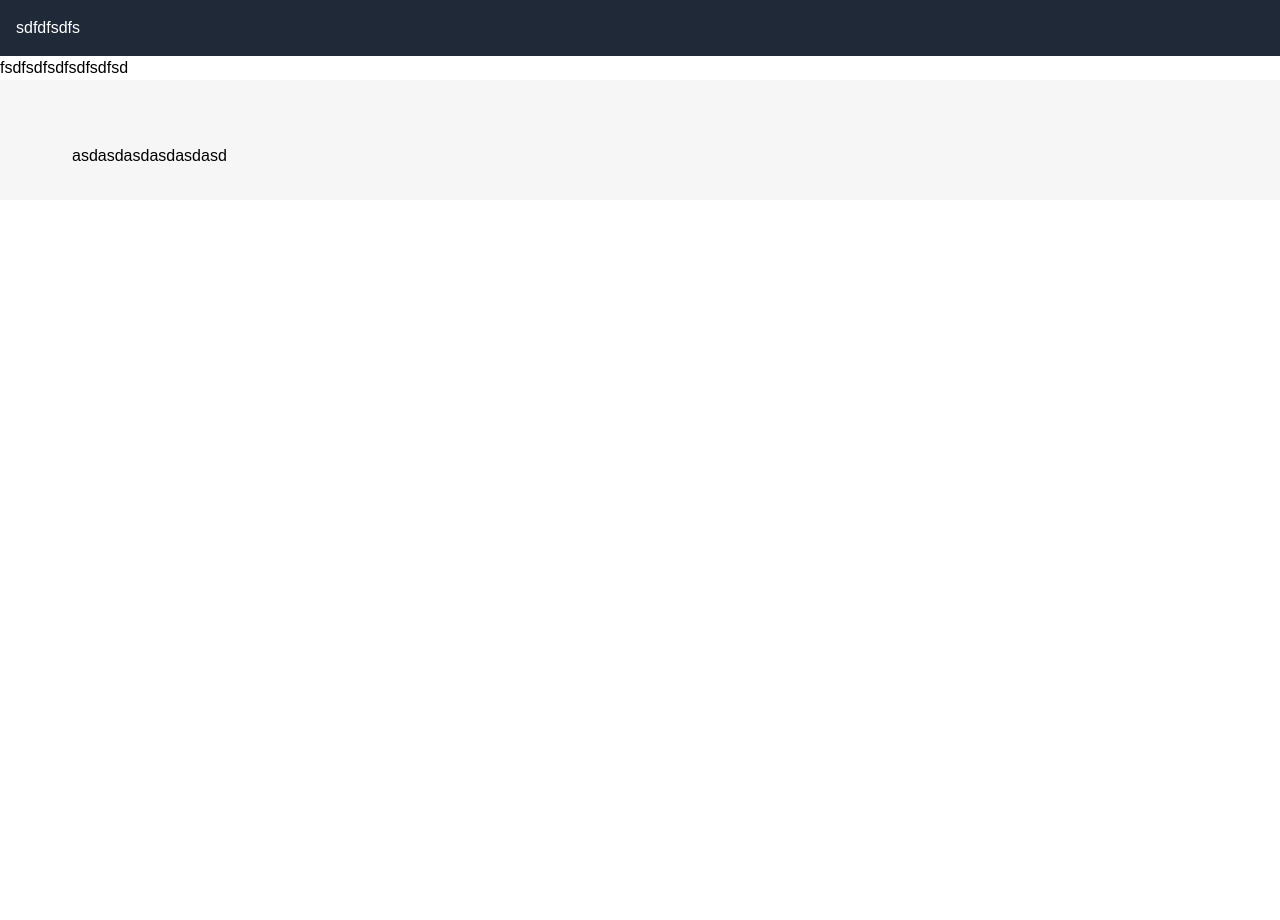
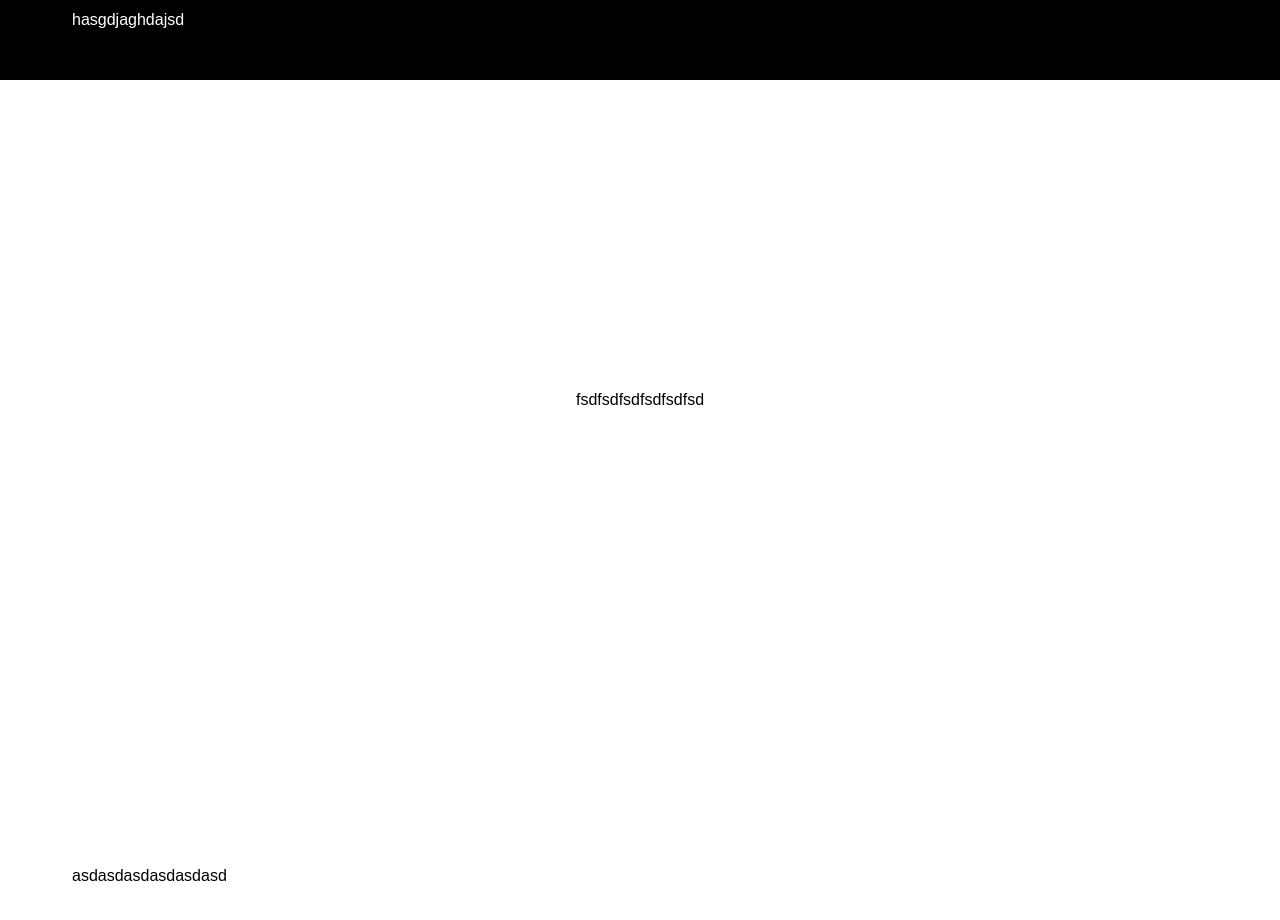
Before and after one commit to lodsa-ntos/horizon-barbershop, a React (Vite) app: page / in a window 1280 px wide. Before the commit the page ends 800 px from the top, so only its background shows below. Built offline with nearby package versions, Linux system fonts and the light colour scheme; some icons are missing; a web font is replaced by a local one.

Commit message:
Refactor HeroSection and Navbar components for improved structure; update scrollbar colors and Tailwind color palette

```diff
--- a/src/components/HeroSection.jsx
+++ b/src/components/HeroSection.jsx
@@ -2,9 +2,9 @@ import React from 'react'
 
 function HeroSection() {
   return (
-    <div>
+    <section className='w-full min-h-screen flex items-center justify-center bg-cover bg-center bg-no-repeat'>
       fsdfsdfsdfsdfsdfsd
-    </div>
+    </section>
   )
 }
 
--- a/src/components/Navbar.jsx
+++ b/src/components/Navbar.jsx
@@ -2,8 +2,10 @@ import React from 'react'
 
 const Navbar = () => {
   return (
-    <nav className='bg-gray-800 text-white p-4'>
-        sdfdfsdfs
+    <nav className='fixed top-0 left-0 right-0 transition-all duration-300 z-50 bg-black text-white'>
+        <div className='w-full flex item-center justify-between max-w-screen-xl mx-auto py-2 px-4 sm:px-6 lg:px-8 md:h-20 h-16 transition-all duration-300'>
+            hasgdjaghdajsd
+        </div>
     </nav>
   )
 }
--- a/src/index.css
+++ b/src/index.css
@@ -100,13 +100,13 @@ html {
 
 /* Cor da barra do scroll */
 ::-webkit-scrollbar-thumb {
-    background: #2F9B92;
+    background: #737777FF;
     border-radius: 5px;
 }
 
 /* Quando o rato passa por cima */
 ::-webkit-scrollbar-thumb:hover {
-    background: #257872;
+    background: #737777FF;
 }
 
 @media (max-width: 575.98px) {
--- a/tailwind.config.js
+++ b/tailwind.config.js
@@ -48,13 +48,12 @@ export default {
         DancingScript: ['Dancing Script', 'cursive'],
       },
       colors: {
-        'rosa-sujo': '#BCA3C6 ', // Backgrounds suaves, caixas de texto
-        'rosa-escuro': '#C45CA0', // Acentos delicados
-        'roxo-claro': '#D1AEE8', // Fundos suaves, caixas de texto
-        'branco': '#FFFFFF', // Background principal
-        'Preto-acinzentado': '#333333', // Tipografia de contraste (headers)
-        'verde-petroleo': '#2F9B92', // Botões, destaques primários
-        'verde-pastel': '#f6f6f6', // Hover de links e detalhes
+        'charcoal-black': '#1C1C1E ', // fundo geral / Texto secundário
+        'graphite-gray': '#3A3A3C', // bordas; HOVERS de botões
+        'ice-white': '#F5F5F7', // texto primário
+        'matte-golden-beige': '#D6A75B', // fundo CTA buttons
+        'light-gray-blue': '#E1E3E6', // Botões, destaques primários
+        'dark-wine-red': '#6A2E2A', // Hover de links e detalhes
       },
     },
   },
```
